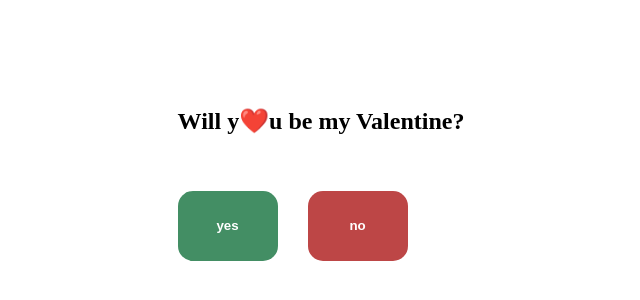
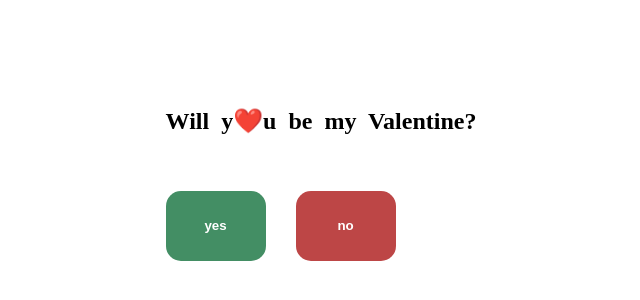
Before and after one commit to Vishnu2819/Valentine, a plain HTML site: page index.html in a window 1280 px wide. Shown: the part 226-526 px from the top of the page, without its empty margins (319-959 px from the left). Drawn offline with Linux system fonts and the light colour scheme.

Commit message:
changes (#3)

```diff
--- a/index.html
+++ b/index.html
@@ -8,7 +8,7 @@
 </head>
 <body>
     <div class="container">
-        <h2>Will y❤️u be my Valentine?</h2>
+        <h2>Will&nbsp; y❤️u&nbsp;  be&nbsp; my&nbsp; Valentine?</h2>
         <br>
         <br>
         <div class="buttons">
```
